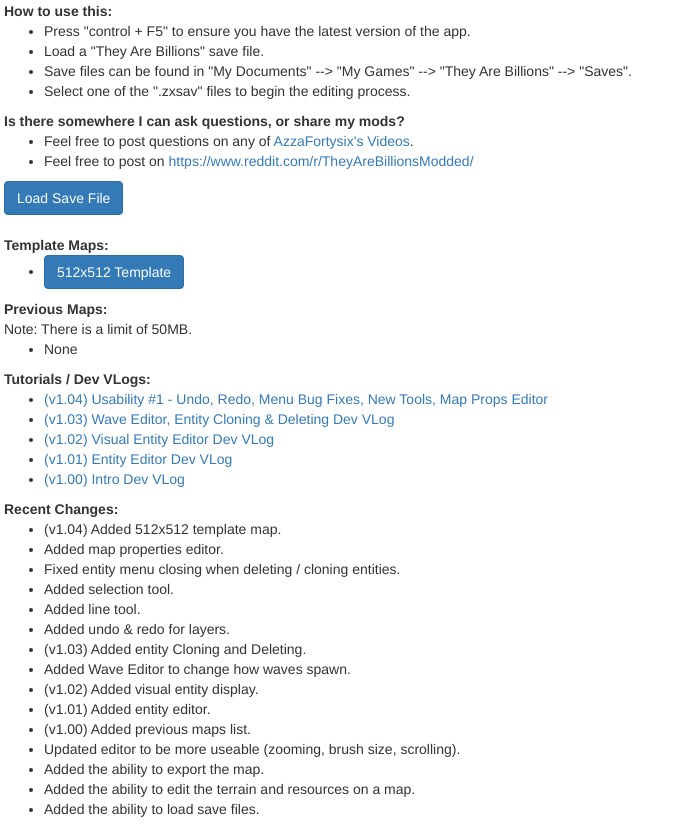
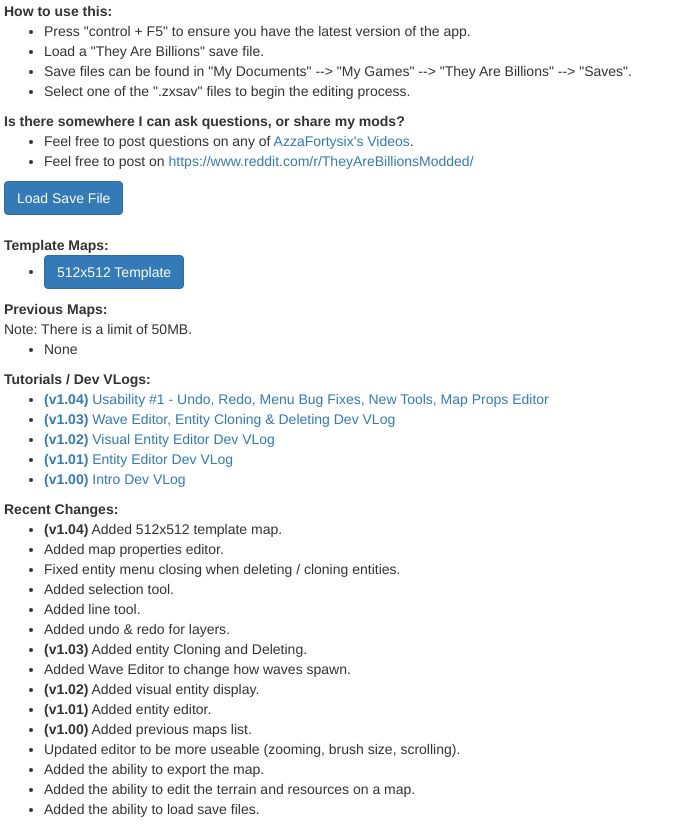
Before and after one commit to ash47/TheyAreBillionsModKit, a plain HTML site: page MapEditorHtml/index.html in a window 1280 px wide. Shown: the part 404-1237 px from the top of the page, without its empty margins (0-690 px from the left). Drawn offline with Linux system fonts and the light colour scheme.

Commit message:
added update hilights

```diff
--- a/MapEditorHtml/index.html
+++ b/MapEditorHtml/index.html
@@ -80,28 +80,28 @@
 		<div class="instructions">
 			<b>Tutorials / Dev VLogs:</b>
 			<ul>
-				<li><a href="https://www.youtube.com/watch?v=pzKA-SCDEOg&feature=youtu.be" target="_blank">(v1.04) Usability #1 - Undo, Redo, Menu Bug Fixes, New Tools, Map Props Editor</a></li>
-				<li><a href="https://youtu.be/-SaHRWIOeGg" target="_blank">(v1.03) Wave Editor, Entity Cloning &amp; Deleting Dev VLog</a></li>
-				<li><a href="https://youtu.be/M2q5kzGbU88" target="_blank">(v1.02) Visual Entity Editor Dev VLog</a></li>
-				<li><a href="https://www.youtube.com/watch?v=XlppfGtDcNs" target="_blank">(v1.01) Entity Editor Dev VLog</a></li>
-				<li><a href="https://www.youtube.com/watch?v=IsBZlsk7k_E" target="_blank">(v1.00) Intro Dev VLog</a></li>
+				<li><a href="https://www.youtube.com/watch?v=pzKA-SCDEOg&feature=youtu.be" target="_blank"><b>(v1.04)</b> Usability #1 - Undo, Redo, Menu Bug Fixes, New Tools, Map Props Editor</a></li>
+				<li><a href="https://youtu.be/-SaHRWIOeGg" target="_blank"><b>(v1.03)</b> Wave Editor, Entity Cloning &amp; Deleting Dev VLog</a></li>
+				<li><a href="https://youtu.be/M2q5kzGbU88" target="_blank"><b>(v1.02)</b> Visual Entity Editor Dev VLog</a></li>
+				<li><a href="https://www.youtube.com/watch?v=XlppfGtDcNs" target="_blank"><b>(v1.01)</b> Entity Editor Dev VLog</a></li>
+				<li><a href="https://www.youtube.com/watch?v=IsBZlsk7k_E" target="_blank"><b>(v1.00)</b> Intro Dev VLog</a></li>
 			</ul>
 		</div>
 
 		<div class="instructions">
 			<b>Recent Changes:</b>
 			<ul>
-				<li>(v1.04) Added 512x512 template map.</li>
+				<li><b>(v1.04)</b> Added 512x512 template map.</li>
 				<li>Added map properties editor.</li>
 				<li>Fixed entity menu closing when deleting / cloning entities.</li>
 				<li>Added selection tool.</li>
 				<li>Added line tool.</li>
 				<li>Added undo &amp; redo for layers.</li>
-				<li>(v1.03) Added entity Cloning and Deleting.</li>
+				<li><b>(v1.03)</b> Added entity Cloning and Deleting.</li>
 				<li>Added Wave Editor to change how waves spawn.</li>
-				<li>(v1.02) Added visual entity display.</li>
-				<li>(v1.01) Added entity editor.</li>
-				<li>(v1.00) Added previous maps list.</li>
+				<li><b>(v1.02)</b> Added visual entity display.</li>
+				<li><b>(v1.01)</b> Added entity editor.</li>
+				<li><b>(v1.00)</b> Added previous maps list.</li>
 				<li>Updated editor to be more useable (zooming, brush size, scrolling).</li>
 				<li>Added the ability to export the map.</li>
 				<li>Added the ability to edit the terrain and resources on a map.</li>
```
